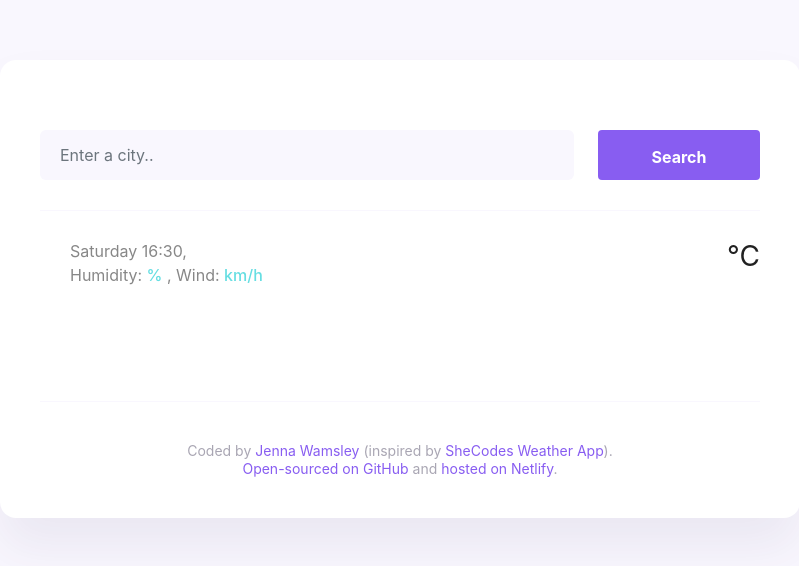
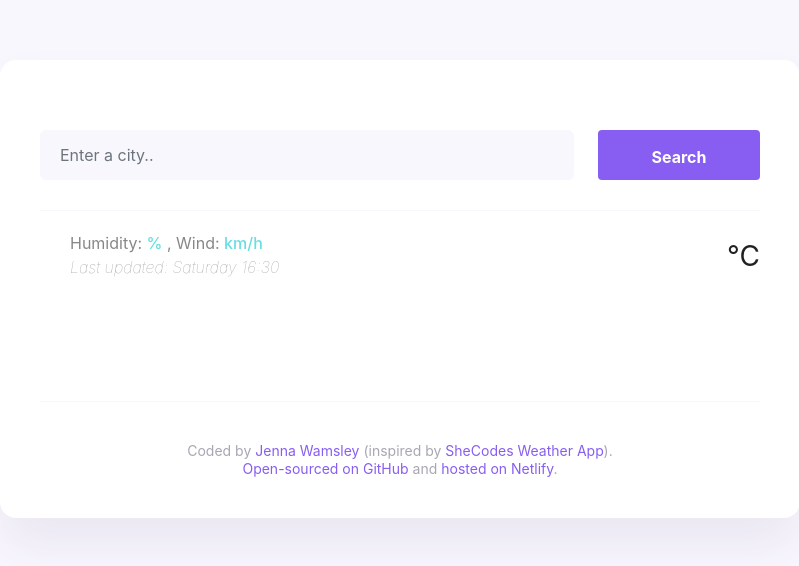
Before and after one commit to jwam-create/my-vanilla-weather-app, a plain HTML site: page index.html in a window 1280 px wide. Shown: the whole page, without its empty margins (240-1039 px from the left). Drawn offline with nearby package versions, Linux system fonts and the light colour scheme; no server answers.

Commit message:
Added final touches to weather app, adjusted HTML and CSS

```diff
--- a/index.html
+++ b/index.html
@@ -45,13 +45,15 @@
 							<h1 id="city"></h1>
 							<ul>
 								<li>
-									<span id="date">Saturday 16:30</span>,
 									<span id="description"></span>
 								</li>
 								<li>
 									Humidity:
 									<strong><span id="humidity"></span>%</strong>
 									, Wind: <strong><span id="wind"></span>km/h</strong>
+								</li>
+								<li class="last-updated">
+									Last updated: <span id="date">Saturday 16:30</span>
 								</li>
 							</ul>
 						</div>
--- a/src/style.css
+++ b/src/style.css
@@ -19,6 +19,7 @@ form {
 }
 h1 {
 	color: #272142;
+	margin: 0;
 }
 ul {
 	list-style-type: none;
@@ -61,11 +62,18 @@ ul li strong {
 
 .weather-info #description {
 	text-transform: capitalize;
+
+	font-size: 22px;
+}
+.weather-info .last-updated {
+	font-style: italic;
+	font-weight: lighter;
+	opacity: 0.8;
 }
 
 .weather-app #icon {
 	display: block;
-	margin: 10px 0;
+	margin: 0;
 	max-width: 100%;
 	height: auto;
 }
```
